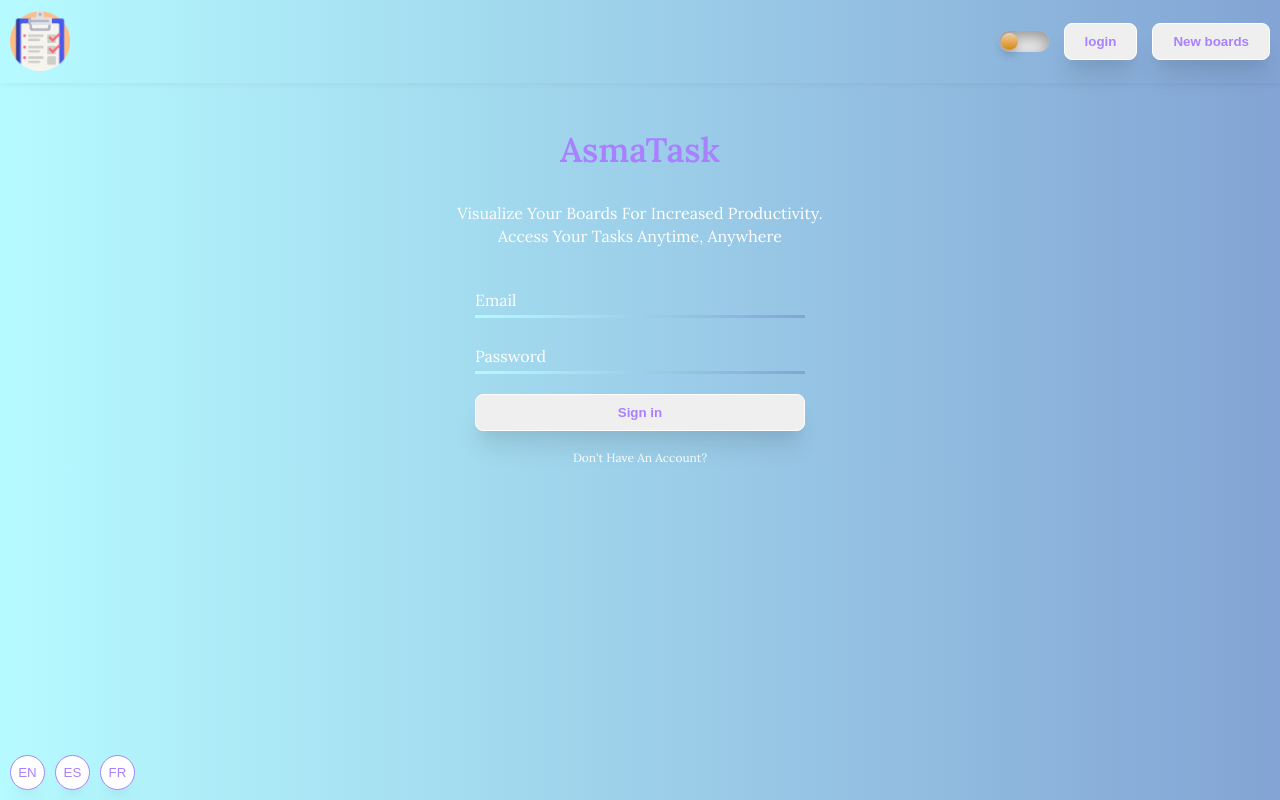
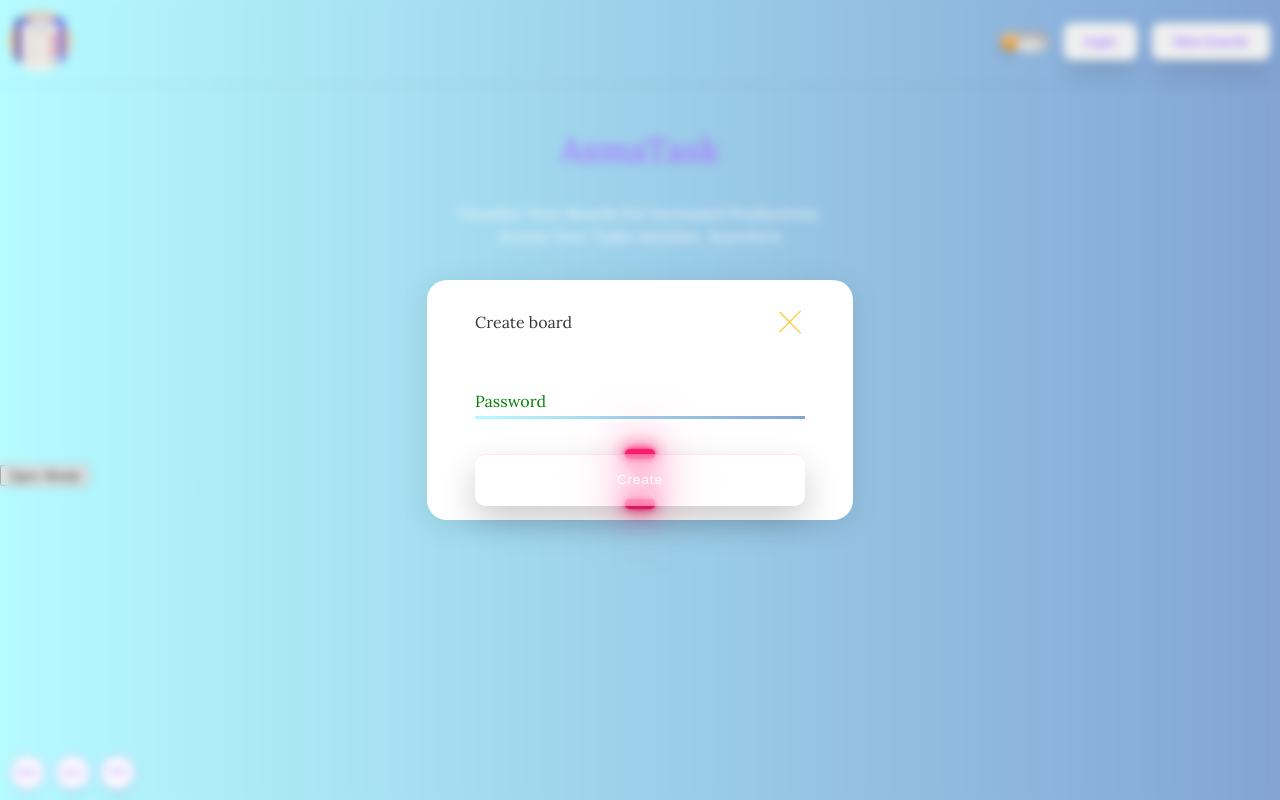
Before and after one commit to asmatar/AsmaTask, a React (Vite) app: page /login in a window 1280 px wide. Both pictures are taken after a click on the button "New boards". Built offline with nearby package versions, Linux system fonts and the light colour scheme.

Commit message:
modal before refacto style

```diff
--- a/index.html
+++ b/index.html
@@ -14,6 +14,7 @@
   </head>
   <body>
     <div id="root"></div>
+    <div id="modal-root"></div>
     <script type="module" src="/src/main.jsx"></script>
   </body>
 </html>
--- /dev/null
+++ b/src/Components/Modal/AddBoard.jsx
@@ -0,0 +1,158 @@
+import React from 'react'
+import styled from 'styled-components'
+import ButtonSecondary from '../UI/ButtonSecondary'
+import { useTranslation } from 'react-i18next'
+const AddBoard = () => {
+  const { t } = useTranslation('global')
+  return (
+    <>
+      <BoardBox>
+        <BoardBoxHeader>
+          <LabelHead>Create board</LabelHead>
+          <Outer>
+            <Inner>
+              <LabelBoard>Back</LabelBoard>
+            </Inner>
+          </Outer>
+        </BoardBoxHeader>
+        <FormGroup>
+          <Input
+            type="input"
+            className="form__field"
+            placeholder="Name place"
+            name="name"
+            id="name"
+            required
+            autoComplete="off"
+          />
+          <Label htmlFor="name">{t('password')}</Label>
+        </FormGroup>
+        <ButtonSecondary>Create</ButtonSecondary>
+      </BoardBox>
+    </>
+  )
+}
+
+export default AddBoard
+
+const BoardBoxHeader = styled.div`
+  display: flex;
+  align-items: center;
+  justify-content: space-between;
+`
+const LabelHead = styled.span``
+
+const Inner = styled.div`
+  width: inherit;
+  text-align: center;
+  &::before,
+  &::after {
+    position: absolute;
+    content: '';
+    height: 1px;
+    width: inherit;
+    background: #ffc107;
+    left: 0;
+    transition: all 0.3s ease-in;
+  }
+  ,
+  &::before {
+    top: 50%;
+    transform: rotate(45deg);
+  }
+  &::after {
+    bottom: 50%;
+    transform: rotate(135deg);
+  }
+`
+const LabelBoard = styled.div`
+  font-size: 0.8em;
+  line-height: 4em;
+  text-transform: uppercase;
+  color: red;
+  transition: all 0.3s ease-in;
+  opacity: 0;
+  cursor: pointer;
+`
+const Outer = styled.div`
+  position: relative;
+  width: 30px;
+  cursor: pointer;
+  &:hover > ${Inner}::before, &:hover > ${Inner}::after {
+    transform: rotate(0);
+  }
+  &:hover > ${Inner}::before {
+    top: 7px;
+  }
+  &:hover > ${Inner}::after {
+    bottom: 7px;
+  }
+  &:hover > ${Inner} > ${LabelBoard} {
+    color: red;
+    opacity: 1;
+  }
+`
+const BoardBox = styled.div`
+  display: flex;
+  flex-direction: column;
+  gap: 35px;
+  padding: 1rem 3rem;
+  background: white;
+  max-width: 400px;
+  padding-top: 1rem;
+  border-radius: 20px;
+  border: 0;
+  box-shadow: 0 5px 30px 0 rgb(0 0 0 / 10%);
+  animation: fadeIn 1s ease both;
+  &::backdrop {
+    backdrop-filter: blur(20px);
+  }
+`
+const Label = styled.label`
+  position: absolute;
+  top: 0;
+  display: block;
+  transition: 0.2s;
+  font-size: 1rem;
+  color: green;
+`
+const FormGroup = styled.div`
+  position: relative;
+  padding: 5px 0 0;
+  margin-top: 10px;
+  width: 330px;
+`
+const Input = styled.input`
+  width: 100%;
+  border: 0;
+  border-bottom: 2px solid blue;
+  outline: 0;
+  font-size: 1rem;
+  color: red;
+  padding: 0px 0;
+  background: transparent;
+  transition: border-color 0.2s;
+
+  &::placeholder {
+    color: transparent;
+  }
+
+  &:not(:placeholder-shown) + ${Label} {
+    font-size: 1rem;
+    cursor: text;
+    opacity: 0;
+    top: 20px;
+  }
+  &:focus + ${Label} {
+    position: absolute;
+    top: -15px;
+    display: block;
+    opacity: 1;
+    transition: 0.2s;
+    font-size: 0.7rem;
+    color: blue;
+  }
+  border-width: 3px;
+  border-image: ${({ theme }) => theme.background};
+  border-image-slice: 1;
+`
--- /dev/null
+++ b/src/Components/Modal/MainComponent.jsx
@@ -0,0 +1,25 @@
+import React, { useState } from 'react'
+import Modal from './Modal'
+
+const MainComponent = () => {
+  const [showModal, setShowModal] = useState(false)
+  const [showOverlay, setShowOverlay] = useState(false)
+  const handleToggleModal = () => {
+    setShowModal(!showModal)
+    setShowOverlay(!showModal) // Toggle the overlay state as well
+  }
+
+  return (
+    <div>
+      <button onClick={handleToggleModal}>Open Modal</button>
+      {showModal && (
+        <Modal>
+          <div>This is the modal content.</div>
+        </Modal>
+      )}
+      {/* Other content */}
+    </div>
+  )
+}
+
+export default MainComponent
--- /dev/null
+++ b/src/Components/Modal/Modal.jsx
@@ -0,0 +1,28 @@
+import styled from 'styled-components'
+const Modal = ({ children }) => {
+  return <ModalWrapper>{children}</ModalWrapper>
+}
+
+export default Modal
+
+const ModalWrapper = styled.div`
+  position: fixed;
+  top: 0;
+  left: 0;
+  bottom: 0;
+  right: 0;
+  backdrop-filter: blur(5px);
+  display: flex;
+  justify-content: center;
+  align-items: center;
+  z-index: 2;
+  @keyframes fadeIn {
+    from {
+      opacity: 0;
+    }
+    to {
+      opacity: 1;
+    }
+  }
+  animation: fadeIn 0.5s;
+`
--- /dev/null
+++ b/src/Components/UI/ButtonSecondary.jsx
@@ -0,0 +1,135 @@
+import React from 'react'
+import styled from 'styled-components'
+const ButtonSecondary = ({ children, onClick }) => {
+  return (
+    <Button onClick={onClick}>
+      <Span>{children}</Span>
+    </Button>
+  )
+}
+
+export default ButtonSecondary
+
+const Span = styled.span`
+  display: flex;
+  justify-content: center;
+  align-items: center;
+  position: absolute;
+  top: 0;
+  left: 0;
+  width: 100%;
+  height: 100%;
+  background: rgba(255, 255, 255, 0.051);
+  box-shadow: 0 15px 35px rgba(0, 0, 0, 0.2);
+  border-top: 1px solid rgba(250, 52, 52, 0.1);
+  border-bottom: 1px solid rgba(255, 255, 255, 0.1);
+  z-index: 10;
+  color: #fff;
+  border-radius: 10px;
+  font-weight: 400;
+  letter-spacing: 1px;
+  text-decoration: none;
+  transition: 0.3s;
+  overflow: hidden;
+  backdrop-filter: blur(15px);
+  &::before {
+    content: '';
+    position: absolute;
+    top: 0;
+    left: 0;
+    width: 50%;
+    height: 100%;
+    background: linear-gradient(
+      to left,
+      rgba(255, 255, 255, 0.149),
+      transparent
+    );
+    transform: skewX(45deg);
+    transition: 0.5s;
+    transition-delay: 0.3s;
+    &:hover::before {
+      transform: skewX(45deg) translateX(200%);
+      transition-delay: 0s;
+    }
+  }
+`
+const Button = styled.button`
+  position: relative;
+  width: 100%;
+  height: 50px;
+  background-color: transparent;
+  border: none;
+  cursor: pointer;
+  &:hover > ${Span} {
+    letter-spacing: 3px;
+  }
+  &::before {
+    content: '';
+    position: absolute;
+    left: 50%;
+    transform: translateX(-50%);
+    background: #ff0461;
+    bottom: -5px;
+    width: 30px;
+    height: 10px;
+    border-radius: 10px;
+    transition: 0.5s;
+    transition-delay: 0s;
+  }
+  &:hover::before {
+    bottom: 0px;
+    height: 50%;
+    width: 80%;
+    border-radius: 30px;
+    transition-delay: 0.3s;
+  }
+  &:after {
+    content: '';
+    position: absolute;
+    left: 50%;
+    transform: translateX(-50%);
+    background: #ff0461;
+    top: -5px;
+    width: 30px;
+    height: 10px;
+    border-radius: 10px;
+    transition: 0.5s;
+    transition-delay: 0s;
+  }
+  &:hover::after {
+    top: 0px;
+    height: 50%;
+    width: 80%;
+    border-radius: 30px;
+    transition-delay: 0.3s;
+  }
+  &:nth-child(1):before,
+  &:nth-child(1):after {
+    background: #ff1f72;
+    box-shadow:
+      0 0 5px #ff1f72,
+      0 0 15px #ff1f72,
+      0 0 30px #ff1f72,
+      0 0 60px #ff1f72;
+  }
+
+  &:nth-child(2):before,
+  &:nth-child(2):after {
+    background: #ff1f72;
+    box-shadow:
+      0 0 5px #ff1f72,
+      0 0 15px #ff1f72,
+      0 0 30px #ff1f72,
+      0 0 60px #ff1f72;
+  }
+
+  &:nth-child(3):before,
+  &:nth-child(3):after {
+    background: #ff1f72;
+    box-shadow:
+      0 0 5px #ff1f72,
+      0 0 15px #ff1f72,
+      0 0 30px #ff1f72,
+      0 0 60px #ff1f72;
+  }
+`
--- a/src/Components/UI/GeneralButton.jsx
+++ b/src/Components/UI/GeneralButton.jsx
@@ -1,8 +1,8 @@
 import React from 'react'
 import styled from 'styled-components'
 
-const GeneralButton = ({ children }) => {
-  return <LogButton>{children}</LogButton>
+const GeneralButton = ({ children, onClick }) => {
+  return <LogButton onClick={onClick}>{children}</LogButton>
 }
 
 export default GeneralButton
--- a/src/Components/UI/Header.jsx
+++ b/src/Components/UI/Header.jsx
@@ -1,13 +1,17 @@
-import React from 'react'
+import React, { useState } from 'react'
 import styled from 'styled-components'
 import { useTranslation } from 'react-i18next'
 import { NavLink } from 'react-router-dom'
 import logo from '@/assets/images/logo.png'
 import GeneralButton from './GeneralButton'
+import AddBoard from '../Modal/AddBoard'
+import Modal from '../Modal/Modal'
 const Header = ({ toggleTheme, isDarkTheme }) => {
   const { t } = useTranslation('global')
+  const [isOpenModal, setIsOpenModal] = useState(false)
 
   return (
+    <>
       <HeaderContainer>
         <Logo>
           <CoverImg src={logo} alt="logo" />
@@ -21,9 +25,17 @@ const Header = ({ toggleTheme, isDarkTheme }) => {
           <NavLink to="/login">
             <GeneralButton>{t('login')}</GeneralButton>
           </NavLink>
-        <GeneralButton>{t('newBoard')}</GeneralButton>
+          <GeneralButton onClick={() => setIsOpenModal((show) => !show)}>
+            {t('newBoard')}
+          </GeneralButton>
         </HeaderRight>
       </HeaderContainer>
+      {isOpenModal && (
+        <Modal>
+          <AddBoard />
+        </Modal>
+      )}
+    </>
   )
 }
 /* font-size: ${(props) => (props.$currentLang === 'en' ? '25px' : '10px')}; */
--- a/src/Hooks/UseI18n.jsx
+++ b/src/Hooks/UseI18n.jsx
@@ -8,13 +8,11 @@ const UseI18n = () => {
   // use effect to change language in I18n when browser change
   useEffect(() => {
     i18n.changeLanguage(lng)
-    console.log('useEffect langue change with I18N')
   }, [lng, i18n])
   // use effect to detect change language
   useEffect(() => {
     const handleLanguageChange = () => {
       setLng(navigator.language)
-      console.log('UseEffect langue change with navigator')
     }
 
     window.addEventListener('languagechange', handleLanguageChange)
@@ -24,7 +22,6 @@ const UseI18n = () => {
     }
   }, [])
   const handleChangeLanguage = (lang) => {
-    console.log(lang)
     i18n.changeLanguage(lang)
   }
   return {
--- a/src/Pages/Login/Login.jsx
+++ b/src/Pages/Login/Login.jsx
@@ -6,9 +6,11 @@ import LogText from '../../Components/Login/LogText'
 import GeneralButton from '../../Components/UI/GeneralButton'
 import styled from 'styled-components'
 import { useTranslation } from 'react-i18next'
+import MainComponent from '../../Components/Modal/MainComponent'
 const Login = () => {
   const { t } = useTranslation('global')
   return (
+    <>
       <HeaderContainer>
         <PageTitle />
         <TextIntro>{t('logText')}</TextIntro>
@@ -16,26 +18,26 @@ const Login = () => {
           <FormGroup>
             <Input
               type="input"
-            class="form__field"
+              className="form__field"
               placeholder="Name place"
               name="name"
               id="name"
               required
               autoComplete="off"
             />
-          <Label for="name">{t('email')}</Label>
+            <Label htmlFor="name">{t('email')}</Label>
           </FormGroup>
           <FormGroup>
             <Input
               type="input"
-            class="form__field"
+              className="form__field"
               placeholder="Name place"
               name="name"
               id="name"
               required
               autoComplete="off"
             />
-          <Label for="name">{t('password')}</Label>
+            <Label htmlFor="name">{t('password')}</Label>
           </FormGroup>
           <GeneralButton>{t('signin')}</GeneralButton>
           <NavLinkLog to="/register">
@@ -43,6 +45,8 @@ const Login = () => {
           </NavLinkLog>
         </LogFormContainer>
       </HeaderContainer>
+      <MainComponent />
+    </>
   )
 }
 
--- a/src/Pages/Register/Register.jsx
+++ b/src/Pages/Register/Register.jsx
@@ -16,26 +16,26 @@ const Register = () => {
         <FormGroup>
           <Input
             type="input"
-            class="form__field"
+            className="form__field"
             placeholder="Name place"
             name="name"
             id="name"
             required
             autoComplete="off"
           />
-          <Label for="name">{t('email')}</Label>
+          <Label htmlFor="name">{t('email')}</Label>
         </FormGroup>
         <FormGroup>
           <Input
             type="input"
-            class="form__field"
+            className="form__field"
             placeholder="Name place"
             name="name"
             id="name"
             required
             autoComplete="off"
           />
-          <Label for="name">{t('password')}</Label>
+          <Label htmlFor="name">{t('password')}</Label>
         </FormGroup>
         <GeneralButton>{t('signup')}</GeneralButton>
         <NavLinkLog to="/login">
```
Also changed, not shown: src/Components/Modal/Overlay.jsx (added, +16 -0 lines). Lines whose indentation alone changed are shown as unchanged.
